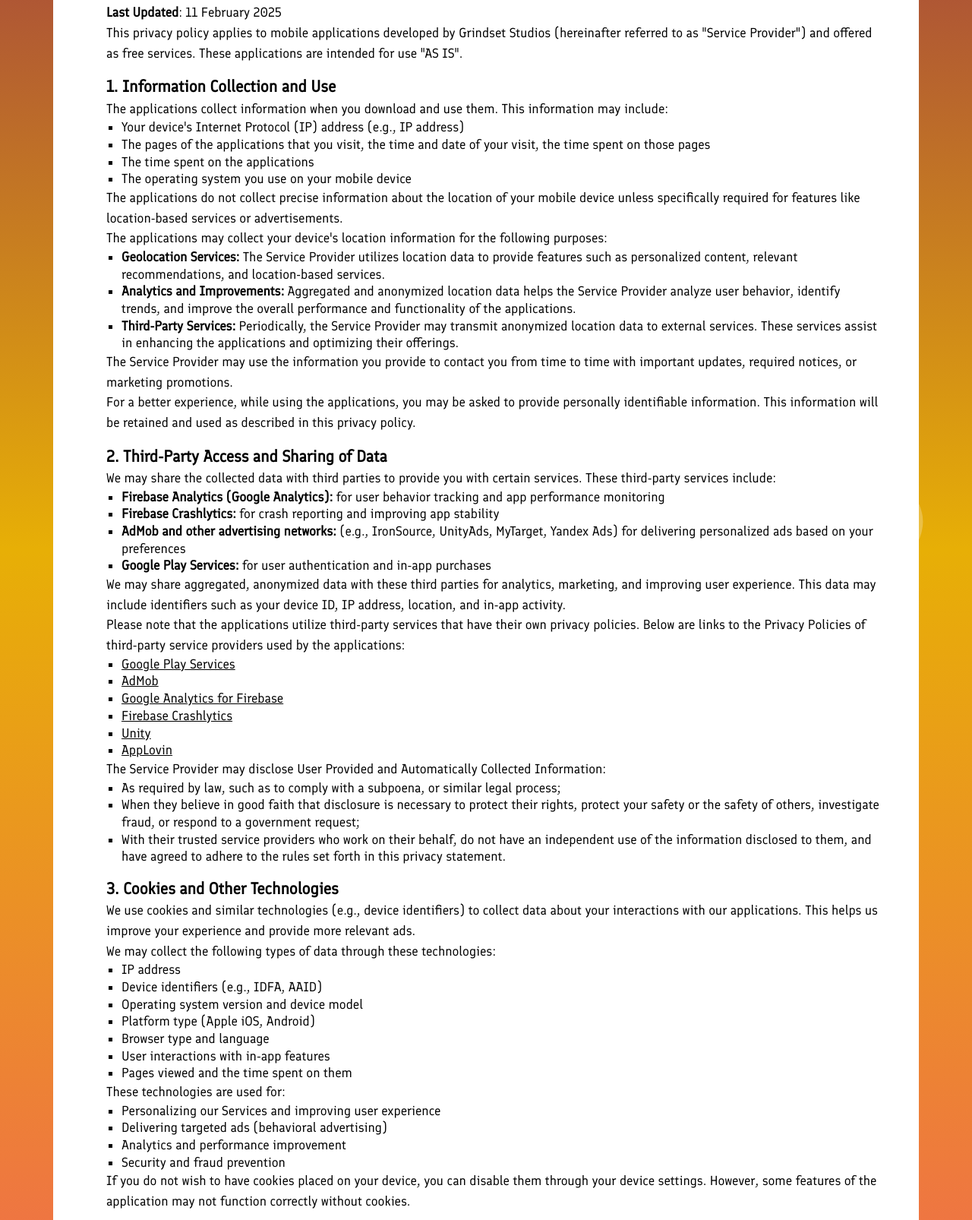
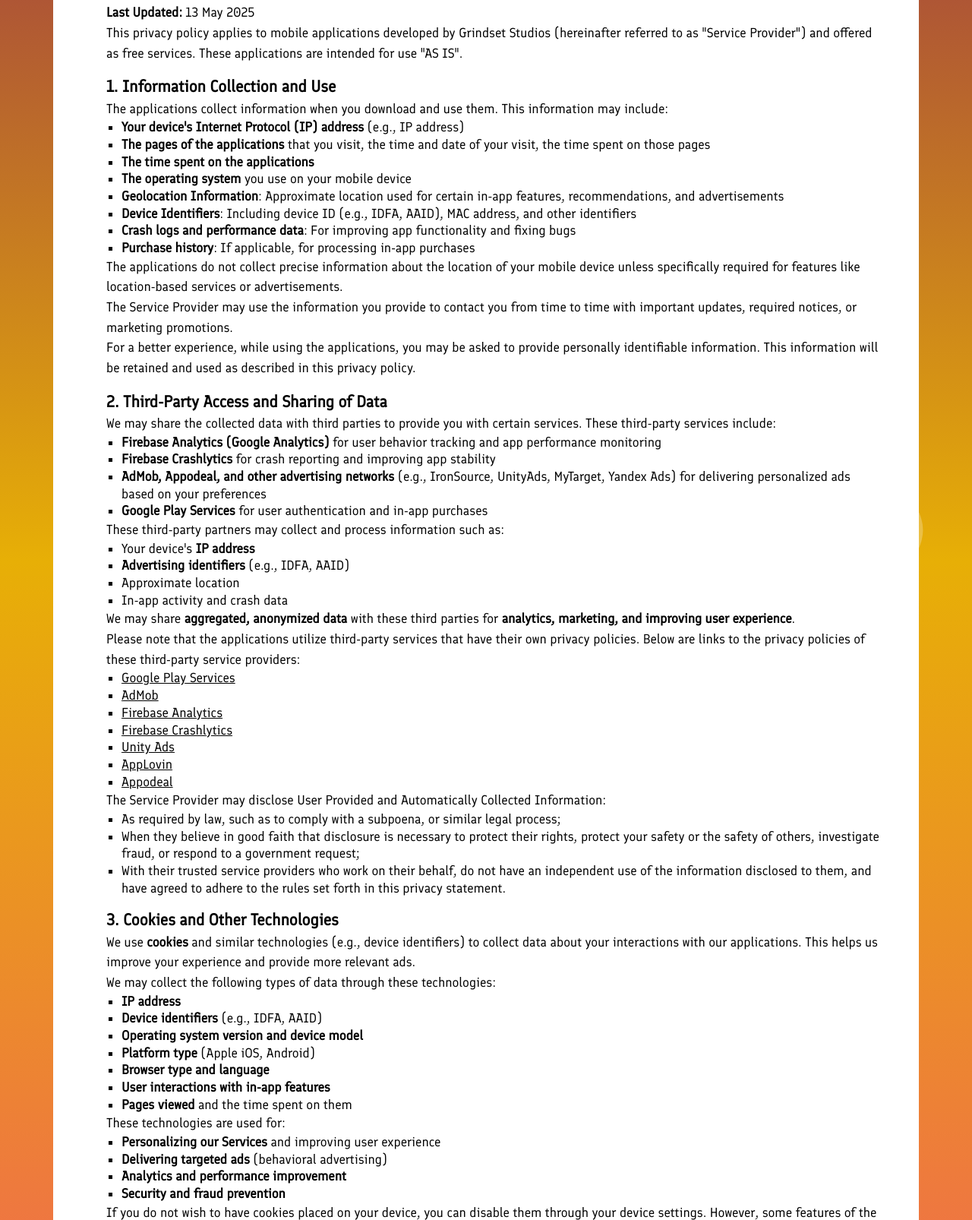
Before and after one commit to GrindsetStudios/grindsetstudios.github.io, an Eleventy site: page privacy/index.html in a window 1280 px wide. Shown: the part 820-2426 px from the top of the page at 76% size. Built offline with nearby package versions, Linux system fonts and the light colour scheme; Eleventy itself is replaced by a stand-in of ours; files that its build step writes are made by us from their sources; no server answers.

Commit message:
[Privacy Policy]: added Appodeal

```diff
--- a/privacy/index.html
+++ b/privacy/index.html
@@ -69,45 +69,52 @@
                 <div class="content__inner-wrapper">
                     <div class="content__inner">
                         <h1>Privacy Policy</h1>
-                        <p><strong>Last Updated</strong>: 11 February 2025</p>
+                        <p><strong>Last Updated:</strong> 13 May 2025</p>
 
                         <p>This privacy policy applies to mobile applications developed by Grindset Studios (hereinafter referred to as "Service Provider") and offered as free services. These applications are intended for use "AS IS".</p>
 
                         <h2>1. Information Collection and Use</h2>
                         <p>The applications collect information when you download and use them. This information may include:</p>
                         <ul>
-                            <li>Your device's Internet Protocol (IP) address (e.g., IP address)</li>
-                            <li>The pages of the applications that you visit, the time and date of your visit, the time spent on those pages</li>
-                            <li>The time spent on the applications</li>
-                            <li>The operating system you use on your mobile device</li>
+                            <li><strong>Your device's Internet Protocol (IP) address</strong> (e.g., IP address)</li>
+                            <li><strong>The pages of the applications</strong> that you visit, the time and date of your visit, the time spent on those pages</li>
+                            <li><strong>The time spent on the applications</strong></li>
+                            <li><strong>The operating system</strong> you use on your mobile device</li>
+                            <li><strong>Geolocation Information</strong>: Approximate location used for certain in-app features, recommendations, and advertisements</li>
+                            <li><strong>Device Identifiers</strong>: Including device ID (e.g., IDFA, AAID), MAC address, and other identifiers</li>
+                            <li><strong>Crash logs and performance data</strong>: For improving app functionality and fixing bugs</li>
+                            <li><strong>Purchase history</strong>: If applicable, for processing in-app purchases</li>
                         </ul>
                         <p>The applications do not collect precise information about the location of your mobile device unless specifically required for features like location-based services or advertisements.</p>
-                        <p>The applications may collect your device's location information for the following purposes:</p>
-                        <ul>
-                            <li><strong>Geolocation Services:</strong> The Service Provider utilizes location data to provide features such as personalized content, relevant recommendations, and location-based services.</li>
-                            <li><strong>Analytics and Improvements:</strong> Aggregated and anonymized location data helps the Service Provider analyze user behavior, identify trends, and improve the overall performance and functionality of the applications.</li>
-                            <li><strong>Third-Party Services:</strong> Periodically, the Service Provider may transmit anonymized location data to external services. These services assist in enhancing the applications and optimizing their offerings.</li>
-                        </ul>
+
                         <p>The Service Provider may use the information you provide to contact you from time to time with important updates, required notices, or marketing promotions.</p>
                         <p>For a better experience, while using the applications, you may be asked to provide personally identifiable information. This information will be retained and used as described in this privacy policy.</p>
 
                         <h2>2. Third-Party Access and Sharing of Data</h2>
                         <p>We may share the collected data with third parties to provide you with certain services. These third-party services include:</p>
                         <ul>
-                            <li><strong>Firebase Analytics (Google Analytics):</strong> for user behavior tracking and app performance monitoring</li>
-                            <li><strong>Firebase Crashlytics:</strong> for crash reporting and improving app stability</li>
-                            <li><strong>AdMob and other advertising networks:</strong> (e.g., IronSource, UnityAds, MyTarget, Yandex Ads) for delivering personalized ads based on your preferences</li>
-                            <li><strong>Google Play Services:</strong> for user authentication and in-app purchases</li>
+                            <li><strong>Firebase Analytics (Google Analytics)</strong> for user behavior tracking and app performance monitoring</li>
+                            <li><strong>Firebase Crashlytics</strong> for crash reporting and improving app stability</li>
+                            <li><strong>AdMob, Appodeal, and other advertising networks</strong> (e.g., IronSource, UnityAds, MyTarget, Yandex Ads) for delivering personalized ads based on your preferences</li>
+                            <li><strong>Google Play Services</strong> for user authentication and in-app purchases</li>
                         </ul>
-                        <p>We may share aggregated, anonymized data with these third parties for analytics, marketing, and improving user experience. This data may include identifiers such as your device ID, IP address, location, and in-app activity.</p>
-                        <p>Please note that the applications utilize third-party services that have their own privacy policies. Below are links to the Privacy Policies of third-party service providers used by the applications:</p>
+                        <p>These third-party partners may collect and process information such as:</p>
+                        <ul>
+                            <li>Your device's <strong>IP address</strong></li>
+                            <li><strong>Advertising identifiers</strong> (e.g., IDFA, AAID)</li>
+                            <li>Approximate location</li>
+                            <li>In-app activity and crash data</li>
+                        </ul>
+                        <p>We may share <strong>aggregated, anonymized data</strong> with these third parties for <strong>analytics, marketing, and improving user experience</strong>.</p>
+                        <p>Please note that the applications utilize third-party services that have their own privacy policies. Below are links to the privacy policies of these third-party service providers:</p>
                         <ul>
                             <li><a href="https://www.google.com/policies/privacy/">Google Play Services</a></li>
                             <li><a href="https://support.google.com/admob/answer/6128543?hl=en">AdMob</a></li>
-                            <li><a href="https://firebase.google.com/support/privacy">Google Analytics for Firebase</a></li>
+                            <li><a href="https://firebase.google.com/support/privacy">Firebase Analytics</a></li>
                             <li><a href="https://firebase.google.com/support/privacy/">Firebase Crashlytics</a></li>
-                            <li><a href="https://unity3d.com/legal/privacy-policy">Unity</a></li>
+                            <li><a href="https://unity3d.com/legal/privacy-policy">Unity Ads</a></li>
                             <li><a href="https://www.applovin.com/privacy/">AppLovin</a></li>
+                            <li><a href="https://appodeal.com/privacy-policy/">Appodeal</a></li>
                         </ul>
                         <p>The Service Provider may disclose User Provided and Automatically Collected Information:</p>
                         <ul>
@@ -117,23 +124,23 @@
                         </ul>
 
                         <h2>3. Cookies and Other Technologies</h2>
-                        <p>We use cookies and similar technologies (e.g., device identifiers) to collect data about your interactions with our applications. This helps us improve your experience and provide more relevant ads.</p>
+                        <p>We use <strong>cookies</strong> and similar technologies (e.g., device identifiers) to collect data about your interactions with our applications. This helps us improve your experience and provide more relevant ads.</p>
                         <p>We may collect the following types of data through these technologies:</p>
                         <ul>
-                            <li>IP address</li>
-                            <li>Device identifiers (e.g., IDFA, AAID)</li>
-                            <li>Operating system version and device model</li>
-                            <li>Platform type (Apple iOS, Android)</li>
-                            <li>Browser type and language</li>
-                            <li>User interactions with in-app features</li>
-                            <li>Pages viewed and the time spent on them</li>
+                            <li><strong>IP address</strong></li>
+                            <li><strong>Device identifiers</strong> (e.g., IDFA, AAID)</li>
+                            <li><strong>Operating system version and device model</strong></li>
+                            <li><strong>Platform type</strong> (Apple iOS, Android)</li>
+                            <li><strong>Browser type and language</strong></li>
+                            <li><strong>User interactions with in-app features</strong></li>
+                            <li><strong>Pages viewed</strong> and the time spent on them</li>
                         </ul>
                         <p>These technologies are used for:</p>
                         <ul>
-                            <li>Personalizing our Services and improving user experience</li>
-                            <li>Delivering targeted ads (behavioral advertising)</li>
-                            <li>Analytics and performance improvement</li>
-                            <li>Security and fraud prevention</li>
+                            <li><strong>Personalizing our Services</strong> and improving user experience</li>
+                            <li><strong>Delivering targeted ads</strong> (behavioral advertising)</li>
+                            <li><strong>Analytics and performance improvement</strong></li>
+                            <li><strong>Security and fraud prevention</strong></li>
                         </ul>
                         <p>If you do not wish to have cookies placed on your device, you can disable them through your device settings. However, some features of the application may not function correctly without cookies.</p>
 
@@ -161,7 +168,7 @@
                         <h2>7. Security of Your Data</h2>
                         <p>We implement reasonable and appropriate technical and organizational measures to protect the security of your personal data, including encryption and secure access protocols. However, no method of transmission over the Internet or electronic storage is 100% secure, and while we strive to protect your personal data, we cannot guarantee its absolute security.</p>
 
-                        <h2>8. Children’s Privacy</h2>
+                        <h2>8. Children's Privacy</h2>
                         <p>Our services are not intended for children under the age of 13. We do not knowingly collect or solicit personal data from children under 13. If we learn that we have inadvertently collected personal data from a child under 13, we will take steps to delete such information.</p>
                         <p>If you are a parent or guardian and you believe we have collected personal data from a child under 13, please contact us at <a href="mailto:grindset.studios@gmail.com">grindset.studios@gmail.com</a>.</p>
 
```
